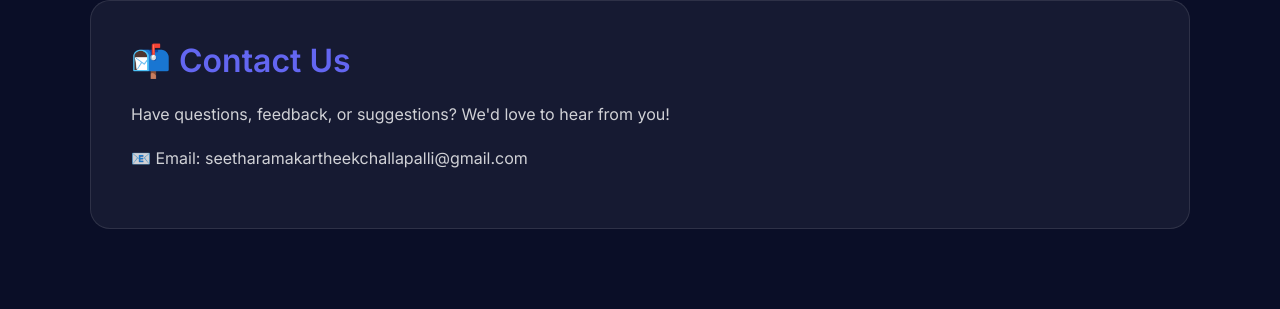
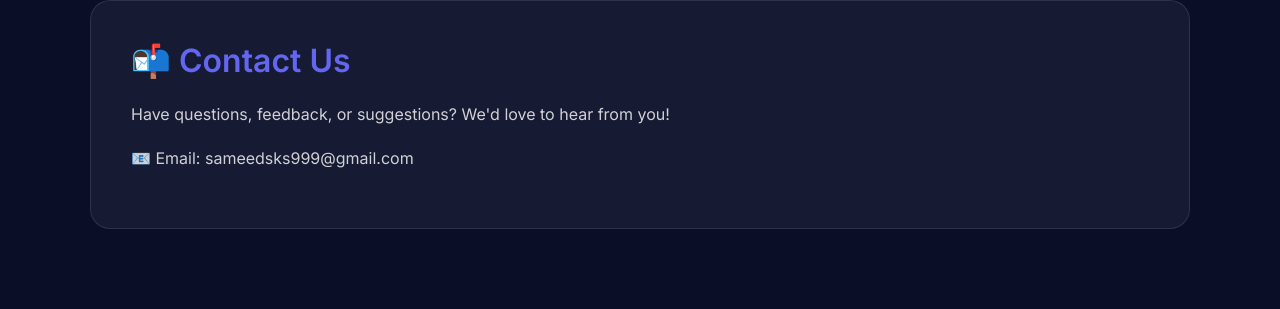
Before and after one commit to sksameed/arix_classifier, a Flask app: page /aboutus in a window 1280 px wide. Shown: the part 1400-1709 px from the top of the page. Run offline with Flask 3, Linux system fonts and the light colour scheme.

Commit message:
add files via upload

```diff
--- a/templates/aboutus.html
+++ b/templates/aboutus.html
@@ -395,7 +395,7 @@
                 Have questions, feedback, or suggestions? We'd love to hear from you!
             </p>
             <p>
-                📧 Email: seetharamakartheekchallapalli@gmail.com<br>
+                📧 Email: sameedsks999@gmail.com<br>
 
             </p>
         </div>
```
Also changed, not shown: instance/arxiv_classifier.db (added).
